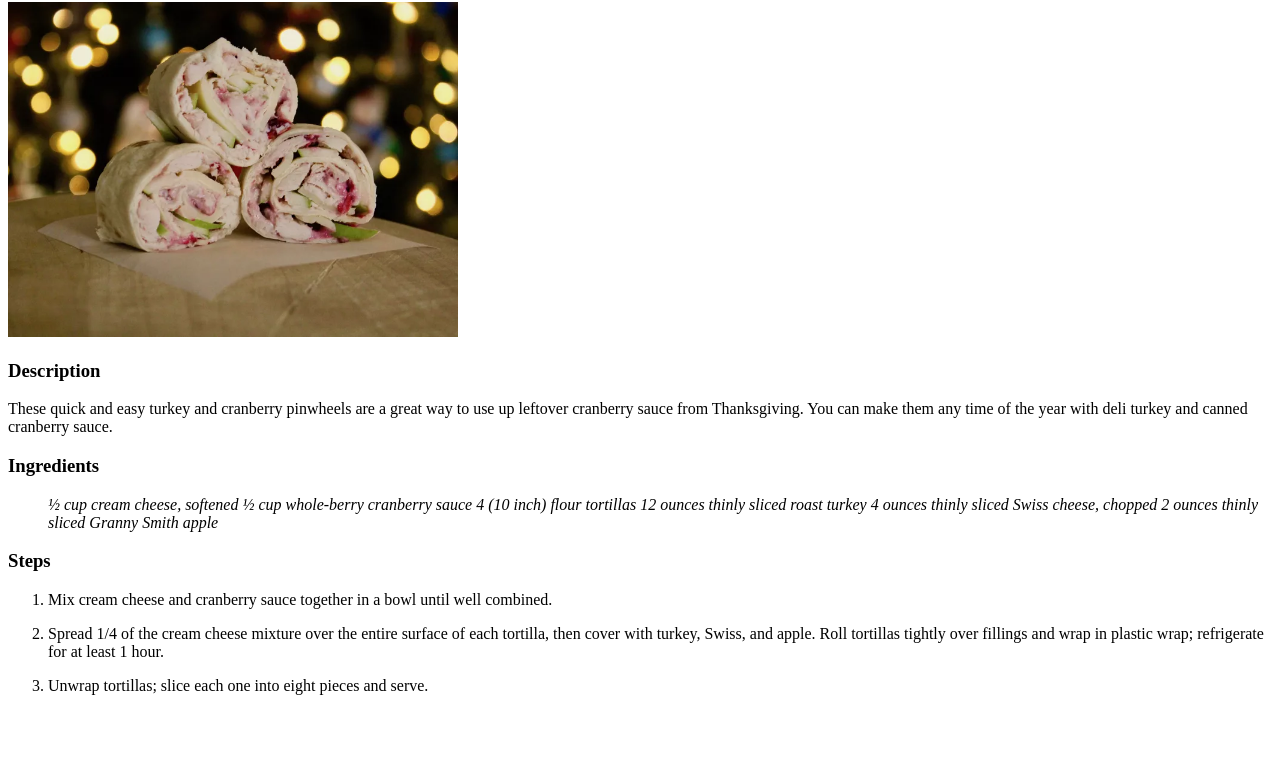
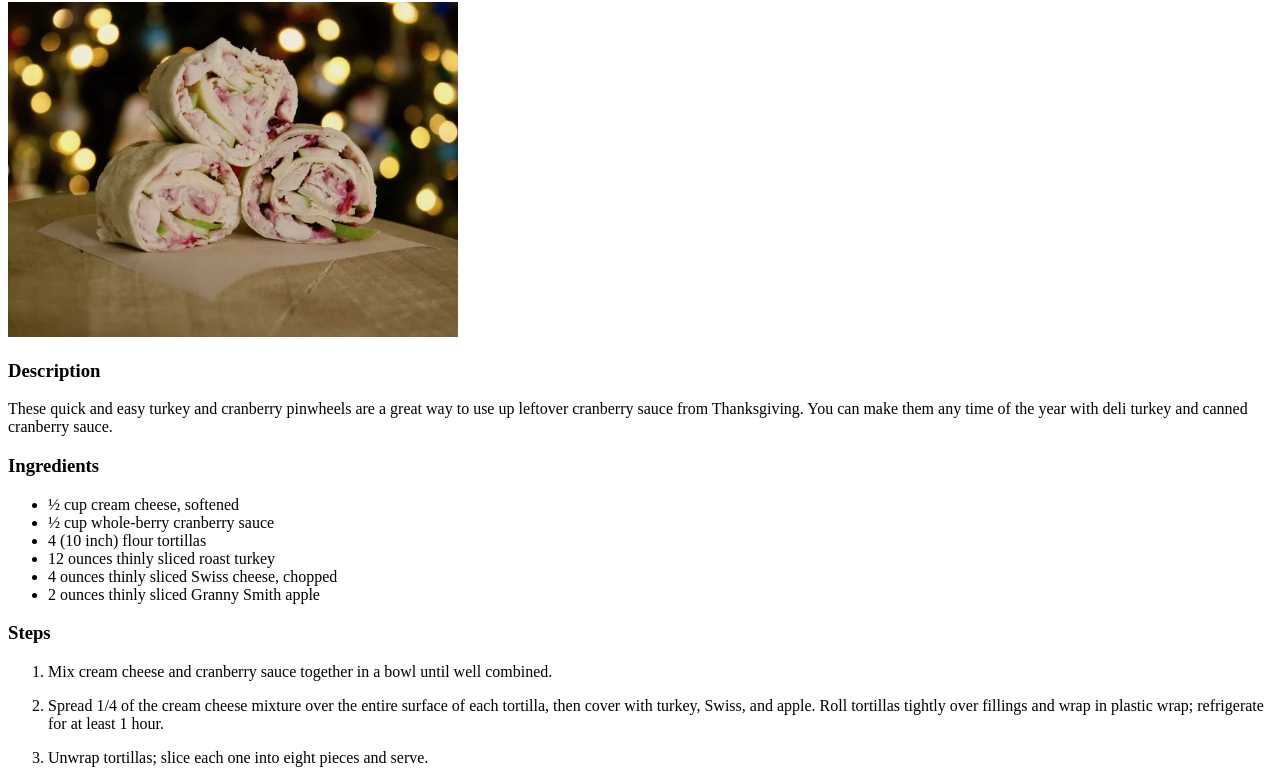
Before and after one commit to JonathanPunti/odin-recipes, a plain HTML site: page recipes/cranberry_Turkey_Pinwheels.html in a window 1280 px wide. Shown: the part 78-861 px from the top of the page. Before the commit the page ends 800 px from the top, so only its background shows below. Drawn offline with Linux system fonts and the light colour scheme.

Commit message:
Finalized cranberry_Turkey_Pinwheels.html

```diff
--- a/recipes/cranberry_Turkey_Pinwheels.html
+++ b/recipes/cranberry_Turkey_Pinwheels.html
@@ -13,14 +13,14 @@
         You can make them any time of the year with deli turkey and canned cranberry sauce.
     </p>
     <h3>Ingredients</h3>
-    <ul>
-        <i>½ cup cream cheese, softened</i>
-        <i>½ cup whole-berry cranberry sauce</i>
-        <i>4 (10 inch) flour tortillas</i>
-        <i>12 ounces thinly sliced roast turkey</i>
-        <i>4 ounces thinly sliced Swiss cheese, chopped</i>
-        <i>2 ounces thinly sliced Granny Smith apple</i>
-    </ul>
+        <ul>
+            <li>½ cup cream cheese, softened</li>
+            <li>½ cup whole-berry cranberry sauce</li>
+            <li>4 (10 inch) flour tortillas</li>
+            <li>12 ounces thinly sliced roast turkey</li>
+            <li>4 ounces thinly sliced Swiss cheese, chopped</li>
+            <li>2 ounces thinly sliced Granny Smith apple</li>
+        </ul>
     <h3>Steps</h3>
     <ol>
         <li><p>Mix cream cheese and cranberry sauce together in a bowl until well combined.</p></li>
```
